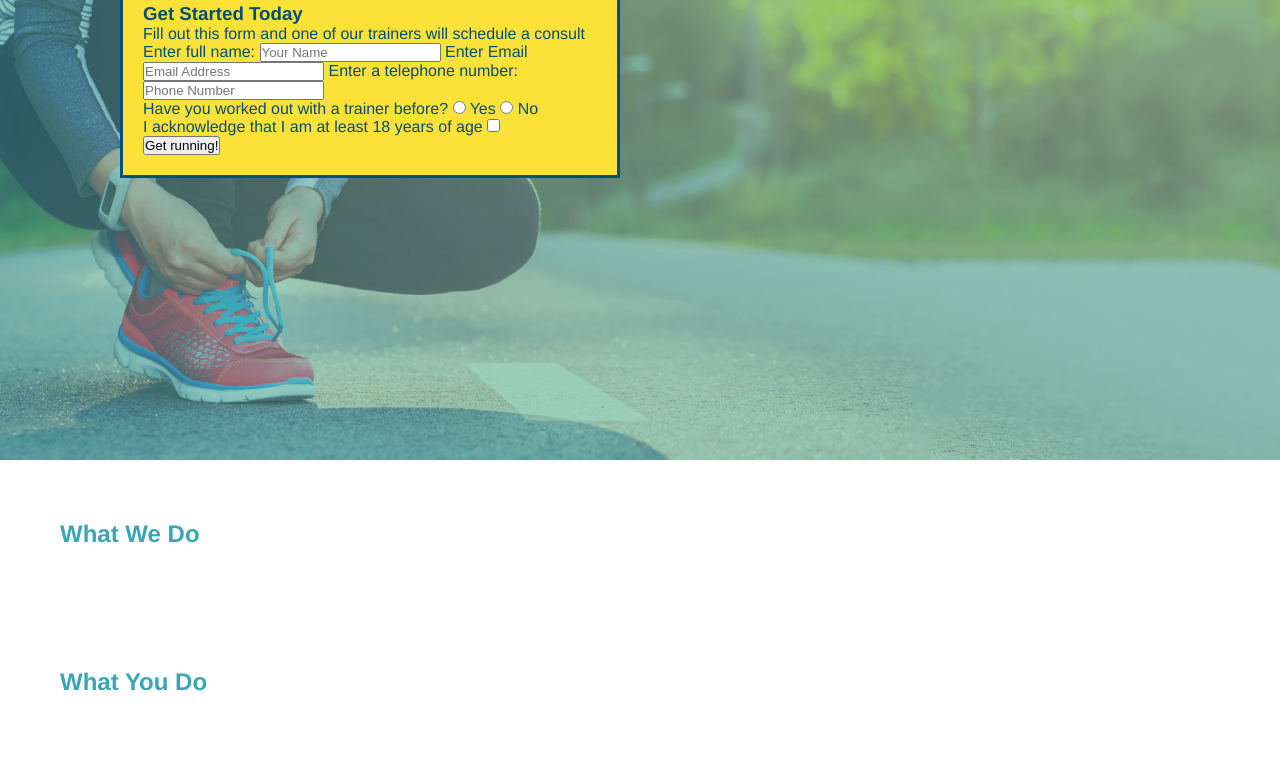
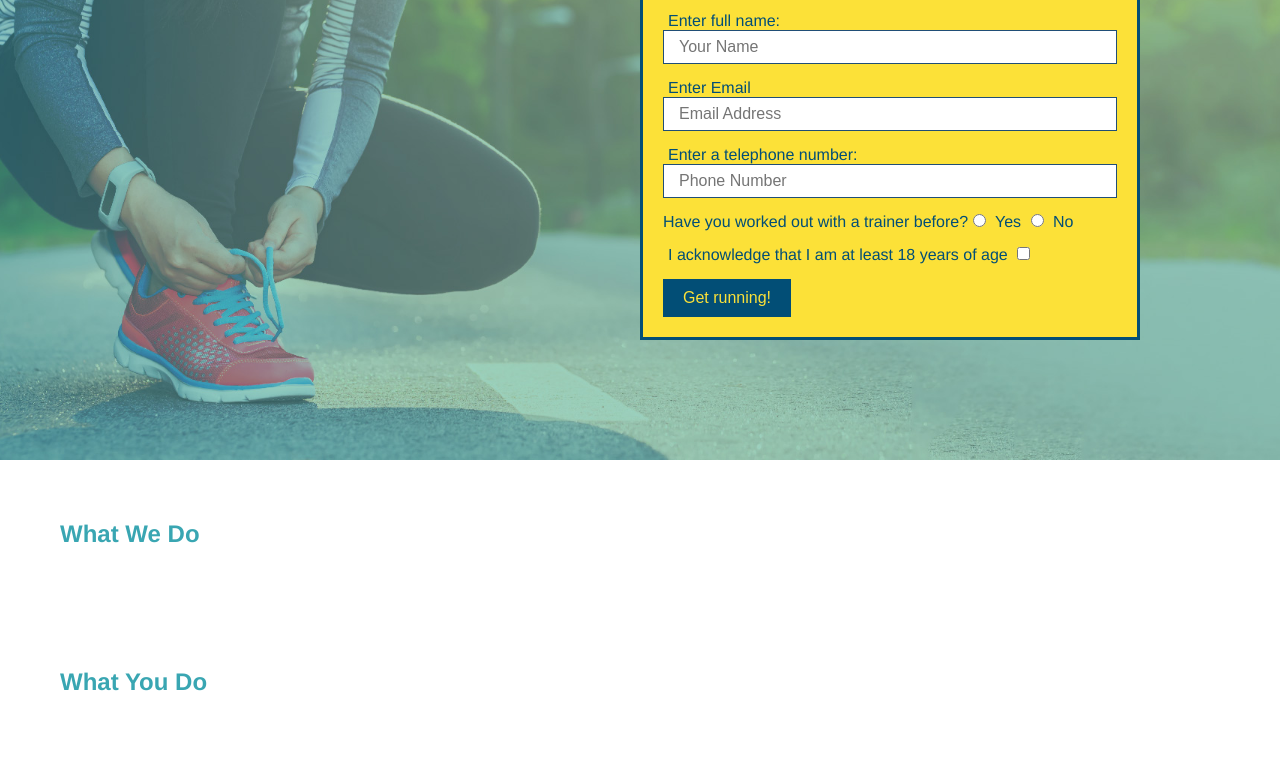
Before and after one commit to gjspencer22/run-buddy, a plain HTML site: page index.html in a window 1280 px wide. Shown: the part 212-991 px from the top of the page. Drawn offline with Linux system fonts and the light colour scheme.

Commit message:
changed the form section in the css

```diff
--- a/assets/css/style.css
+++ b/assets/css/style.css
@@ -7,7 +7,7 @@
 body {
     color: #39a6b2;
     font-family: Helvetica, Arial, sans-serif;
-    background-color:
+
 }
 header {
     padding: 10px 15px 20px 25px;
@@ -64,6 +64,7 @@ section {
     height: 600px;
     background-size: cover;
     background-position: center;
+    position: relative;
 }
 .hero-form {
 background-color: #fce138;
@@ -71,4 +72,33 @@ padding: 20px;
 width: 500px;
 color: #024e76;
 border: solid 3px #024e76;
+position: absolute;
+bottom: 120px;
+right: 140px;
 }
+h3 {
+    font-size: 30px;
+    margin: 0;
+}
+.hero-form p {
+    margin: 5px 0 15px 0;
+}
+.form-input {
+border: 1px solid #204e76;
+display: block;
+padding: 7px 15px;
+font-size: 16px;
+color: #024e76;
+width: 100%;
+margin-bottom: 15px;
+}
+.hero-form label{
+    margin: 0 5px;
+}
+.hero-form button {
+    color: #fce138;
+    background-color: #024e76;
+    border: none;
+    padding: 10px 20px;
+    font-size: 16px;
+  }
--- a/index.html
+++ b/index.html
@@ -47,11 +47,11 @@
         <p>Fill out this form and one of our trainers will schedule a consult</p>
         <form>
             <label for="name"> Enter full name:</label>
-            <input type="text" placeholder="Your Name" name="name" id="name" />
+            <input type="text" placeholder="Your Name" name="name" id="name" class="form-input" />
             <label for="email"> Enter Email</label>
-            <input type="email" placeholder="Email Address" name="email" id="email" />
+            <input type="email" placeholder="Email Address" name="email" id="email" class="form-input" />
             <label for="phone">Enter a telephone number:</label>
-            <input type="tel" placeholder="Phone Number" name="phone" id="phone"/>
+            <input type="tel" placeholder="Phone Number" name="phone" id="phone" class="form-input"/>
             <p>
                 Have you worked out with a trainer before?
                 <input type="radio" name="trainer-confirm" id="trainer-yes" />
```
